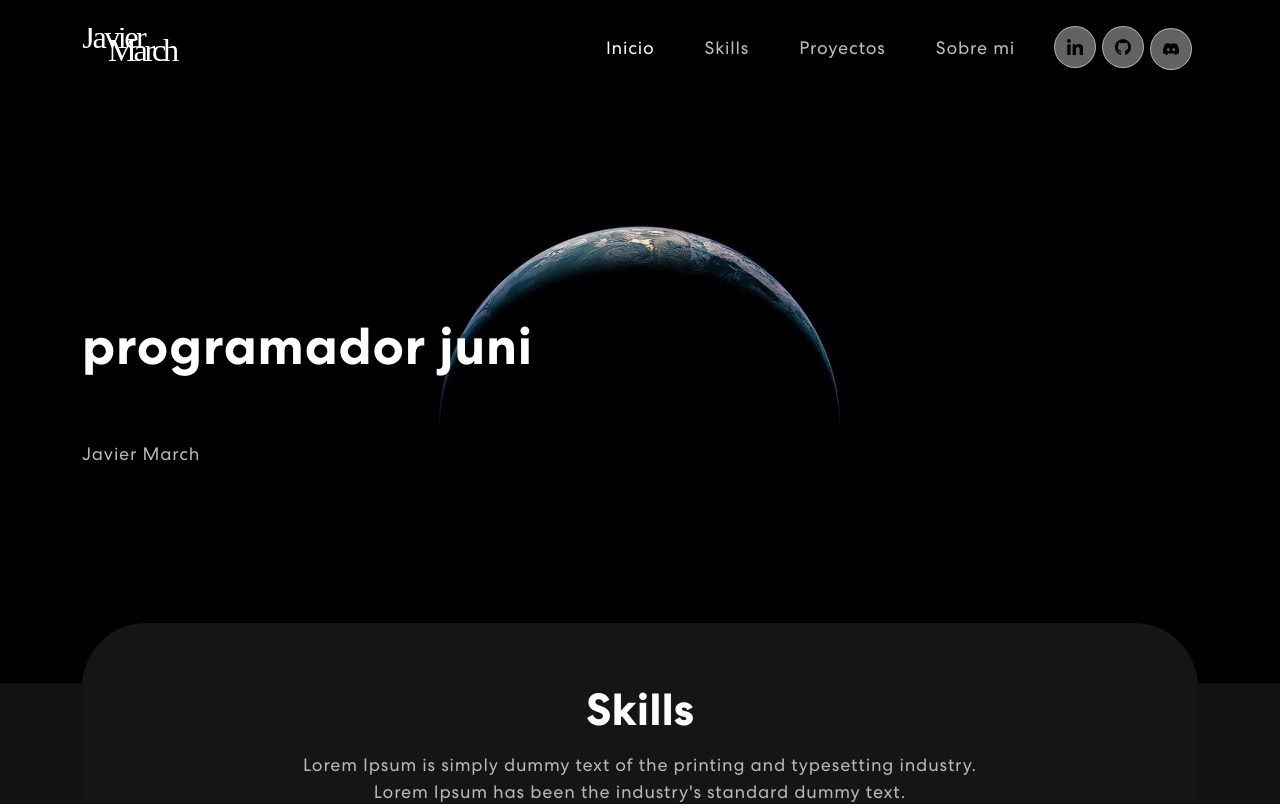
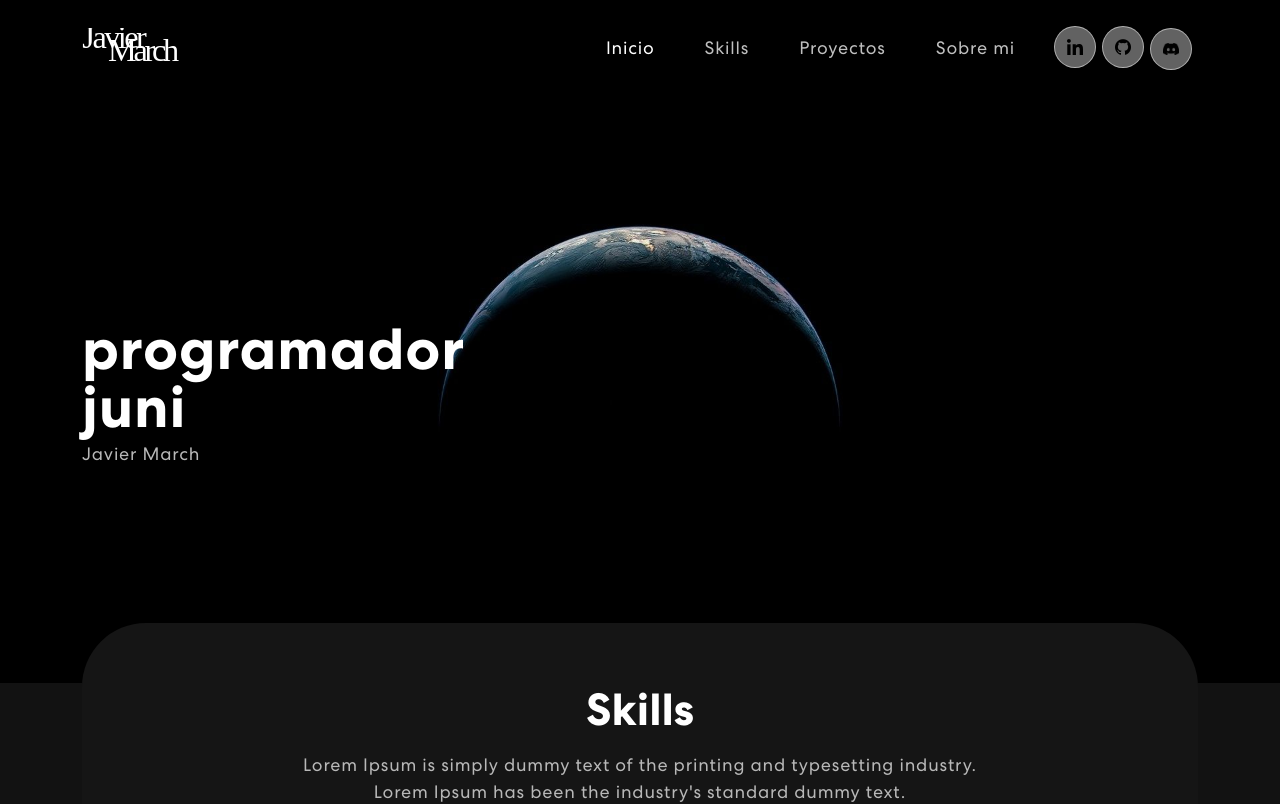
Before and after one commit to javiermarchjarauta/portfolio-javier, a React (Create React App) app: page / in a window 1280 px wide. Shown: the top 804 px of the page. Built offline with nearby package versions, Linux system fonts and the light colour scheme.

Commit message:
fixedTextJumpWidth

```diff
--- a/src/App.css
+++ b/src/App.css
@@ -220,13 +220,14 @@ nav.navbar .navbar-toggler[aria-expanded="true"] .navbar-toggler-icon {
 
 }
 .banner h1 {
-  font-size: 52px;
+  font-size: 58px;
   font-weight: 700;
   letter-spacing: 0.8px;
   line-height: 1;
   margin-bottom: 20px;
   display: block;
   height: 100px;
+  width: 100px;
 
 }
 .banner p {
```
